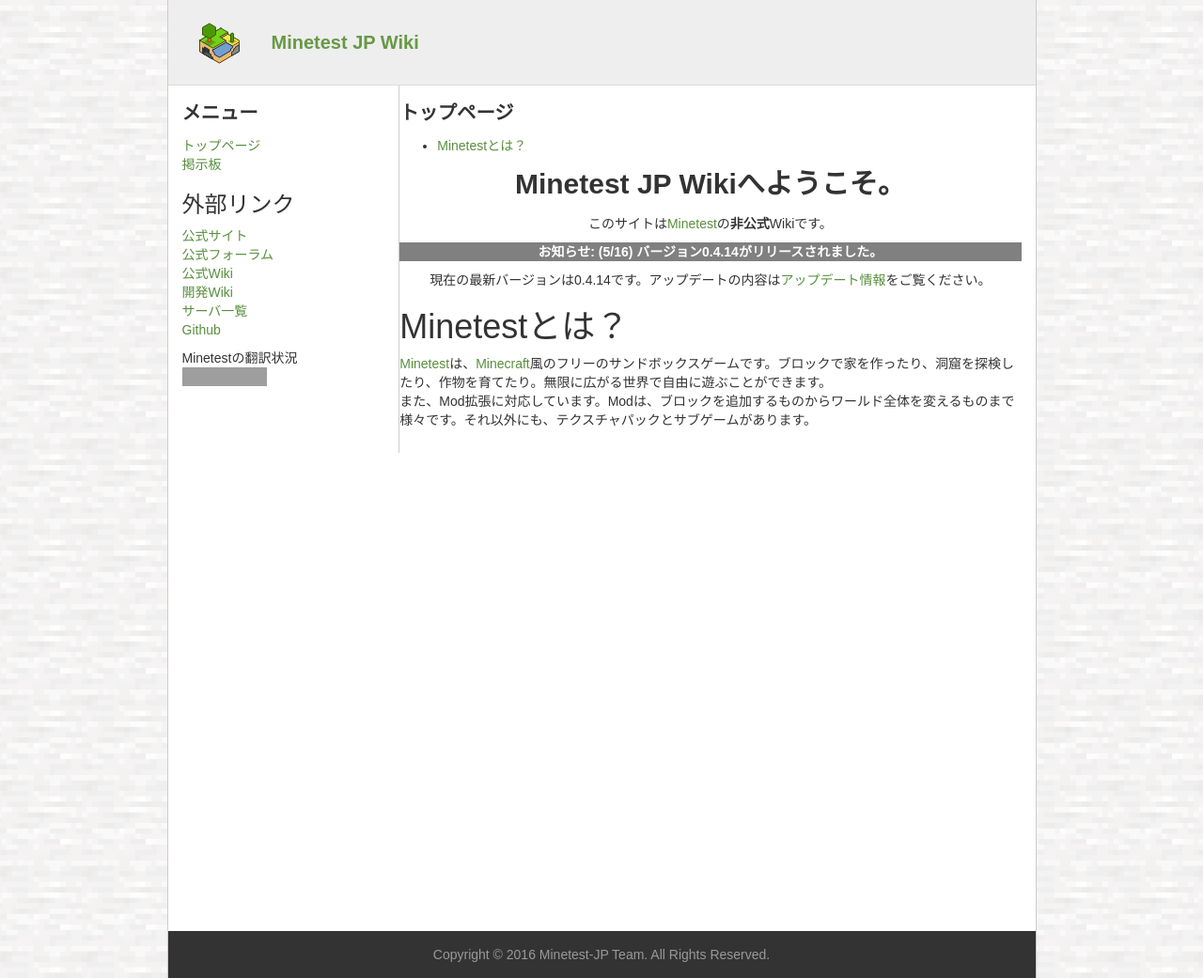
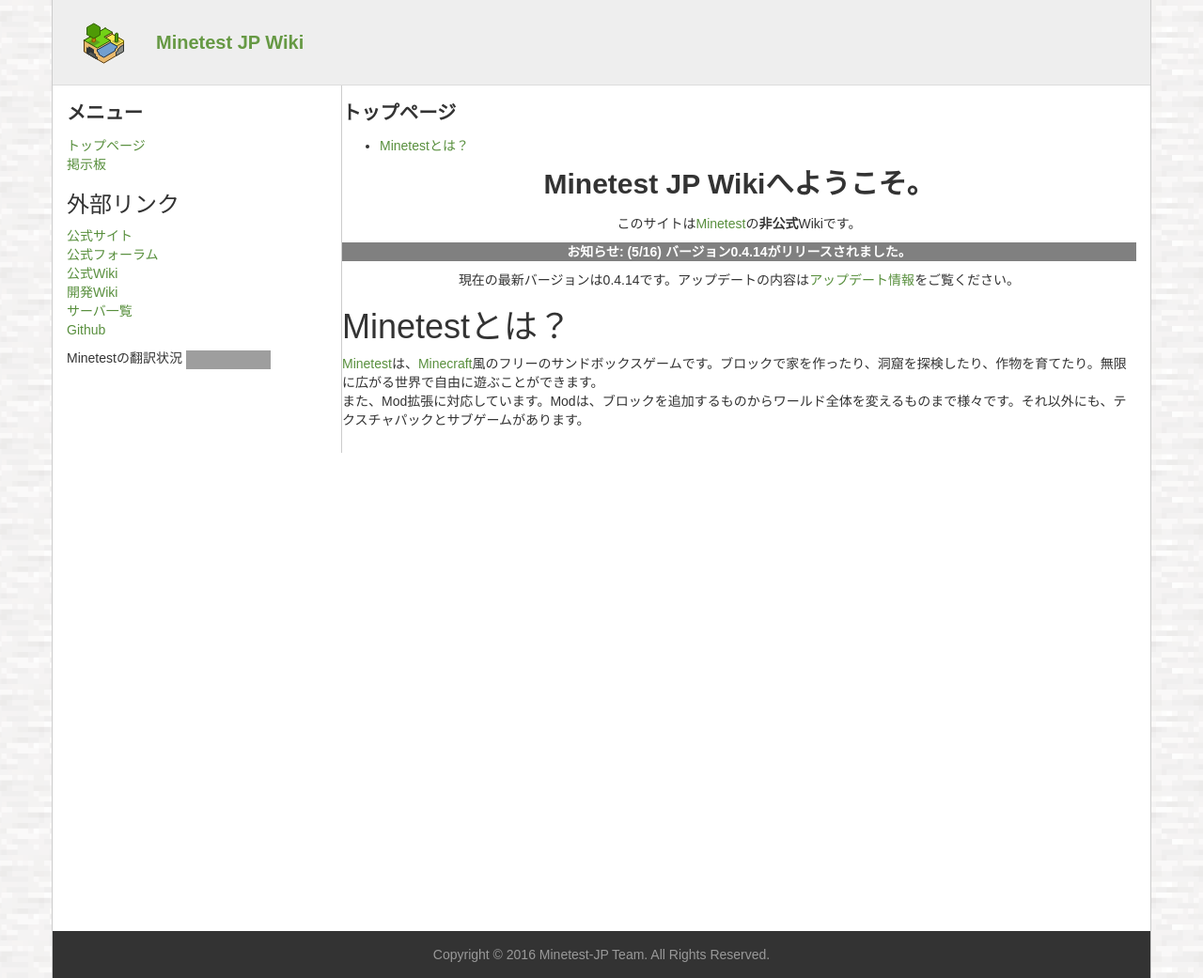
Before and after one commit to minetest-jp/wiki, a Jekyll site: the page built from index.md, in a window 1280 px wide. Shown: the whole page at 94% size. Built offline with Jekyll 4.4.1, drawn with Linux system fonts in a browser that asks for light colours; grey boxes are pictures that could not be loaded.

Commit message:
Update default.scss

```diff
--- a/css/default.scss
+++ b/css/default.scss
@@ -13,7 +13,7 @@
 
 .container {
   padding-bottom: 0;
-  width: 925px;
+  //width: 925px;
 }
 
 #main {
```
